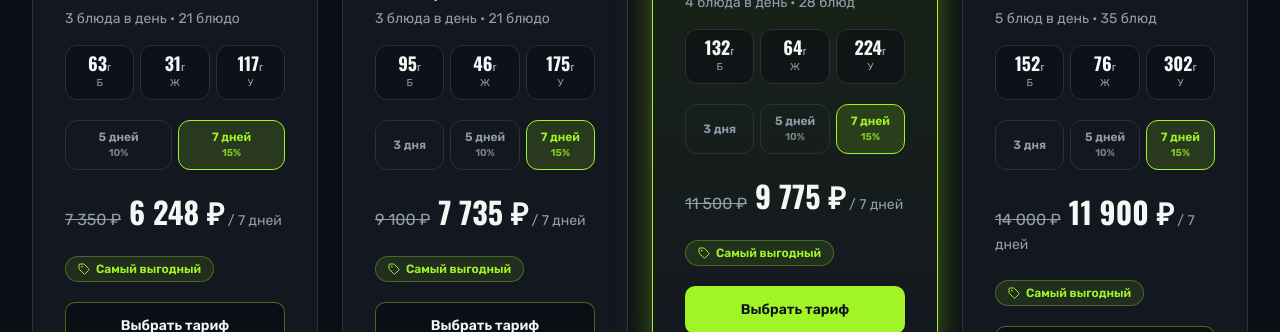
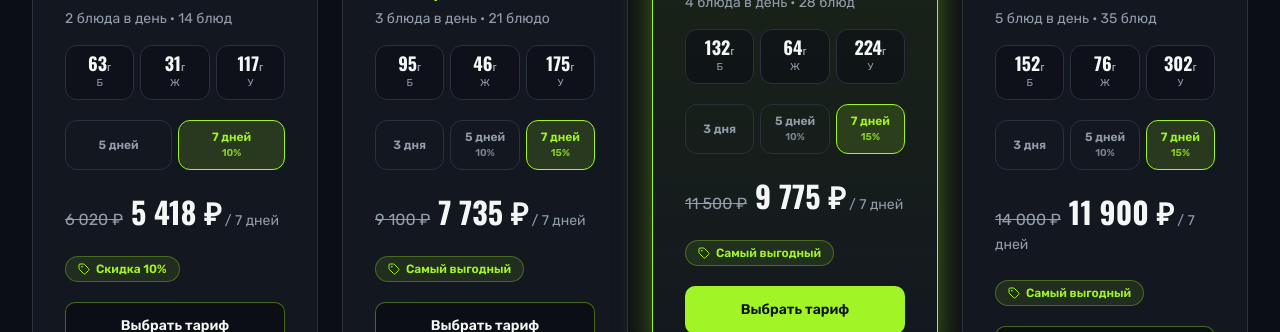
Before and after one commit to pr-poehali-dev/fitness-meal-delivery, a React (Vite) app: page / in a window 1280 px wide. Shown: the part 4860-5192 px from the top of the page. Built offline with nearby package versions, Linux system fonts and the light colour scheme.

Commit message:
feat: update lite tariff pricing

```diff
--- a/src/pages/Index.tsx
+++ b/src/pages/Index.tsx
@@ -41,12 +41,12 @@ const plans = [
   {
     kcal: 1000,
     name: 'Лайт',
-    mealsPerDay: 3,
+    mealsPerDay: 2,
     protein: 63, fat: 31, carbs: 117,
     popular: false,
     options: [
-      { days: 5, meals: 15, label: 'Скидка 10%',       discount: '10%', old: '5 250',   price: '4 725' },
-      { days: 7, meals: 21, label: 'Самый выгодный',   discount: '15%', old: '7 350',   price: '6 248' },
+      { days: 5, meals: 10, label: 'Базовый',          discount: null,  old: null,      price: '4 300' },
+      { days: 7, meals: 14, label: 'Скидка 10%',       discount: '10%', old: '6 020',   price: '5 418' },
     ],
   },
   {
```
